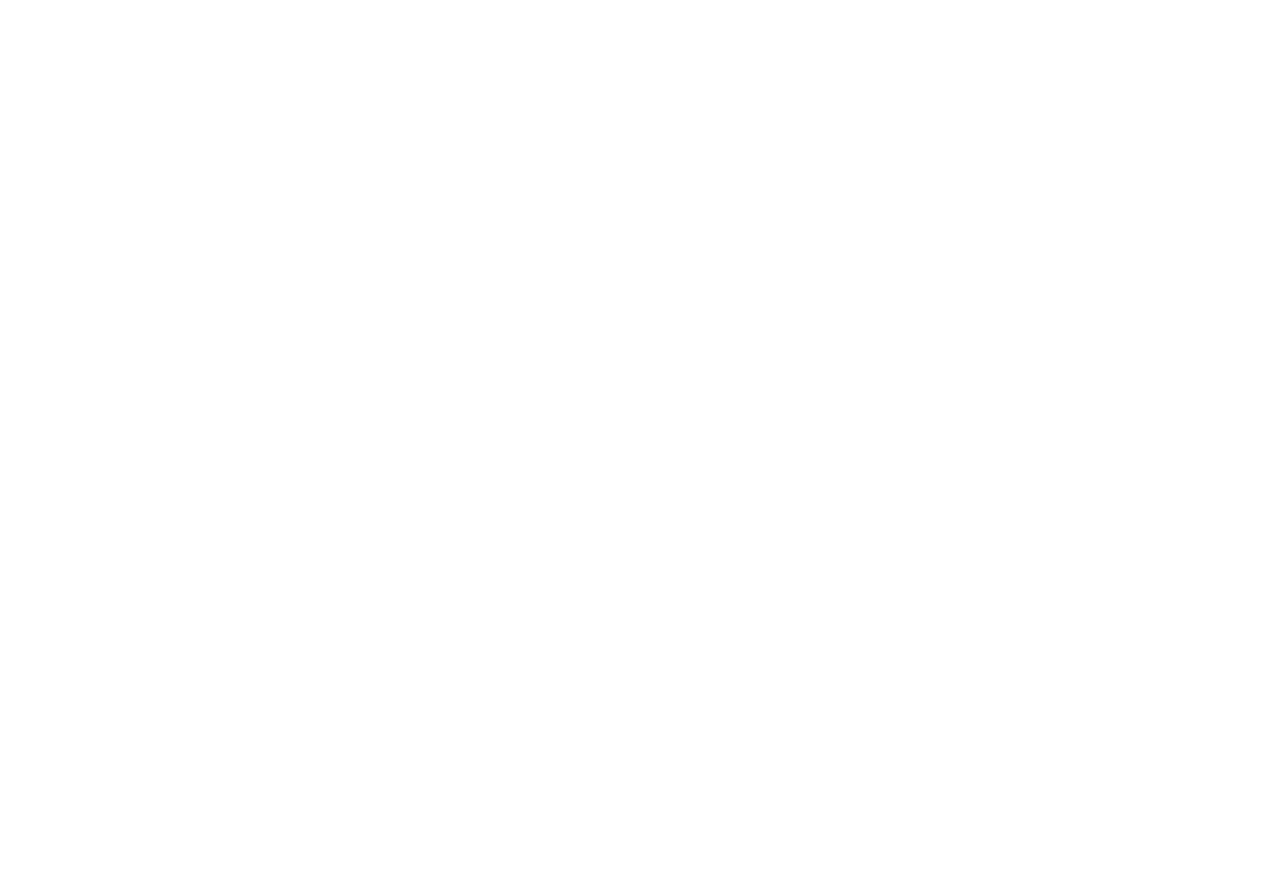
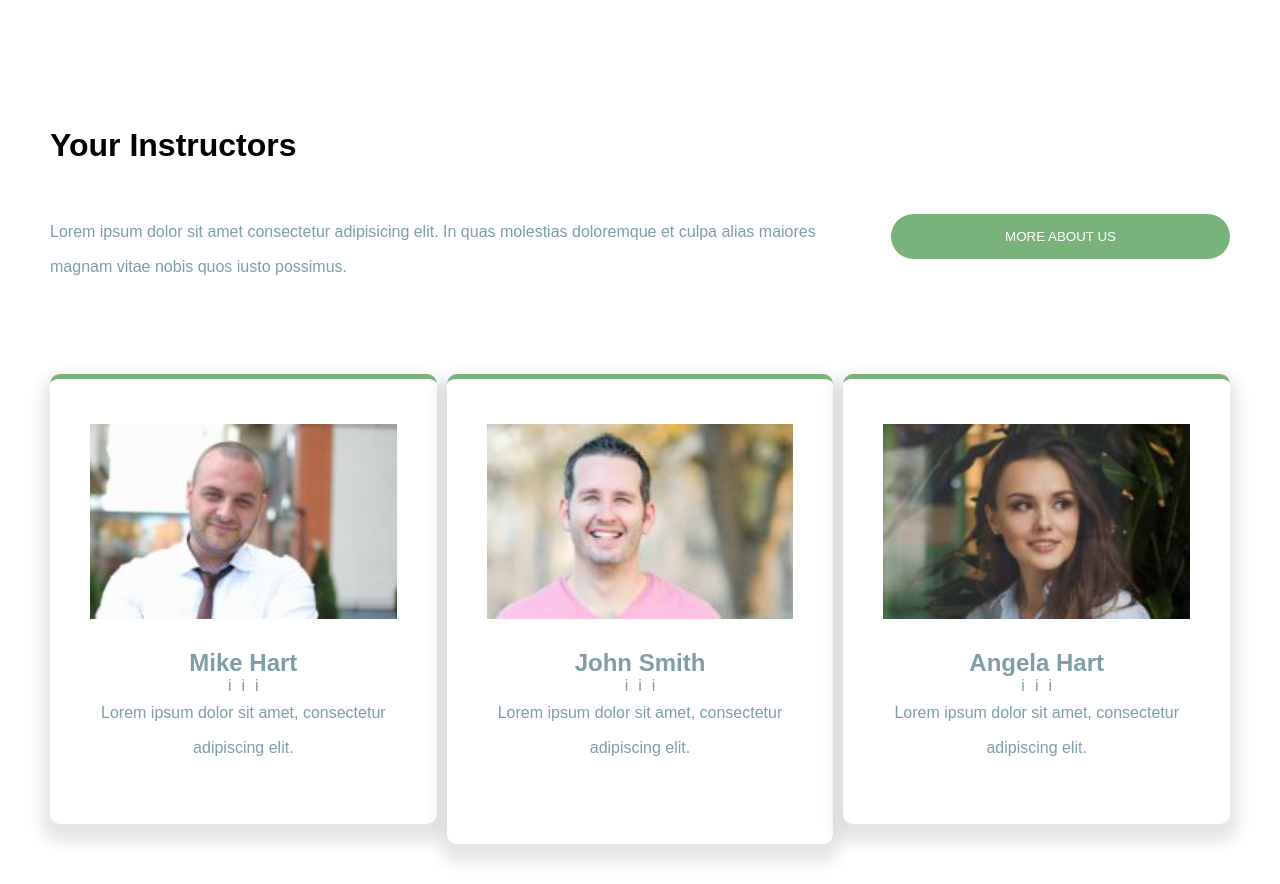
Before and after one commit to Luigi-Iorio/proj-html-vuejs, a Vue app: page / in a window 1280 px wide. Shown: the part 2700-3584 px from the top of the page. Before the commit the page ends 2627 px from the top, so only its background shows below. Built offline with nearby package versions, Linux system fonts and the light colour scheme.

Commit message:
feat: hero three components

```diff
--- a/src/components/AppMain.vue
+++ b/src/components/AppMain.vue
@@ -2,12 +2,14 @@
 import MainHeroOne from "./MainHeroOne.vue";
 import MainBanner from "./MainBanner.vue";
 import MainHeroTwo from "./MainHeroTwo.vue";
+import MainHeroThree from "./MainHeroThree.vue";
 
 export default {
   components: {
     MainHeroOne,
     MainBanner,
     MainHeroTwo,
+    MainHeroThree,
   },
 };
 </script>
@@ -16,6 +18,7 @@
   <MainHeroOne />
   <MainBanner />
   <MainHeroTwo />
+  <MainHeroThree />
 </template>
 
 <style lang="scss" scoped></style>
--- /dev/null
+++ b/src/components/HeroThreeBottom.vue
@@ -0,0 +1,112 @@
+<script>
+export default {
+  data() {
+    return {
+      cardInstructors: [
+        {
+          img: "src/assets/img/instructor-mikehart-200x127.jpg",
+          name: "Mike Hart",
+          text: "Lorem ipsum dolor sit amet, consectetur adipiscing elit.",
+        },
+        {
+          img: "src/assets/img/instructor-johnsmith-200x127.jpg",
+          name: "John Smith",
+          text: "Lorem ipsum dolor sit amet, consectetur adipiscing elit.",
+        },
+        {
+          img: "src/assets/img/instructor-angelahart-200x127.jpg",
+          name: "Angela Hart",
+          text: "Lorem ipsum dolor sit amet, consectetur adipiscing elit.",
+        },
+      ],
+    };
+  },
+};
+</script>
+
+<template>
+  <!-- bottom -->
+  <div class="bottom">
+    <ul>
+      <li v-for="card in cardInstructors">
+        <!-- card -->
+        <div class="card">
+          <div class="img">
+            <img :src="card.img" :alt="card.name" />
+          </div>
+          <h2>{{ card.name }}</h2>
+          <div class="icon">
+            <ul>
+              <!-- //TODO importare fontawesome -->
+              <li v-for="n in 3">
+                <a href="#">i</a>
+              </li>
+            </ul>
+          </div>
+          <div class="text">
+            <p>{{ card.text }}</p>
+          </div>
+        </div>
+        <!-- /card -->
+      </li>
+    </ul>
+  </div>
+  <!-- /bottom -->
+</template>
+
+<style lang="scss" scoped>
+@use "../assets/scss/partials/variables.scss" as *;
+
+.bottom {
+  width: 1180px;
+  margin: 0 auto;
+  margin-top: 90px;
+  padding-bottom: 40px;
+
+  ul {
+    display: flex;
+    gap: 10px;
+
+    li {
+      width: calc(100% / 3);
+
+      .card {
+        @include card;
+        padding-right: 40px;
+        padding-left: 40px;
+        height: 450px;
+
+        .img {
+          margin-bottom: 30px;
+
+          img {
+            width: 100%;
+            display: block;
+          }
+        }
+
+        p {
+          line-height: 35px;
+        }
+
+        .icon {
+          ul {
+            display: flex;
+            justify-content: center;
+
+            li {
+              width: auto;
+            }
+          }
+        }
+      }
+    }
+    // seconodo elemento li
+    li:nth-child(2) {
+      .card {
+        height: 470px;
+      }
+    }
+  }
+}
+</style>
--- /dev/null
+++ b/src/components/HeroThreeTop.vue
@@ -0,0 +1,67 @@
+<script>
+export default {
+  data() {
+    return {
+      top: {
+        title: "Your Instructors",
+        text: "Lorem ipsum dolor sit amet consectetur adipisicing elit. In quas molestias doloremque et culpa alias maiores magnam vitae nobis quos iusto possimus.",
+        buttonText: "More About Us",
+      },
+    };
+  },
+};
+</script>
+
+<template>
+  <!-- top -->
+  <div class="top">
+    <h2>{{ top.title }}</h2>
+    <div class="cont">
+      <div class="left">
+        <p>{{ top.text }}</p>
+      </div>
+      <div class="right">
+        <button>{{ top.buttonText }}</button>
+      </div>
+    </div>
+  </div>
+  <!-- /top -->
+</template>
+
+<style lang="scss" scoped>
+@use "../assets/scss/partials/variables.scss" as *;
+
+.top {
+  width: 1180px;
+  margin: 0 auto;
+  margin-top: 200px;
+
+  h2 {
+    font-size: 32px;
+    margin-bottom: 50px;
+  }
+
+  .cont {
+    display: flex;
+    gap: 50px;
+  }
+
+  .left {
+    width: 70%;
+
+    p {
+      color: $gumbo;
+      line-height: 35px;
+    }
+  }
+
+  .right {
+    width: 30%;
+
+    button {
+      width: 100%;
+      @include buttonOne;
+    }
+  }
+}
+</style>
--- /dev/null
+++ b/src/components/MainHeroThree.vue
@@ -0,0 +1,18 @@
+<script>
+import HeroThreeTop from "./HeroThreeTop.vue";
+import HeroThreeBottom from "./HeroThreeBottom.vue";
+
+export default {
+  components: {
+    HeroThreeTop,
+    HeroThreeBottom,
+  },
+};
+</script>
+
+<template>
+  <HeroThreeTop />
+  <HeroThreeBottom />
+</template>
+
+<style lang="scss" scoped></style>
```
